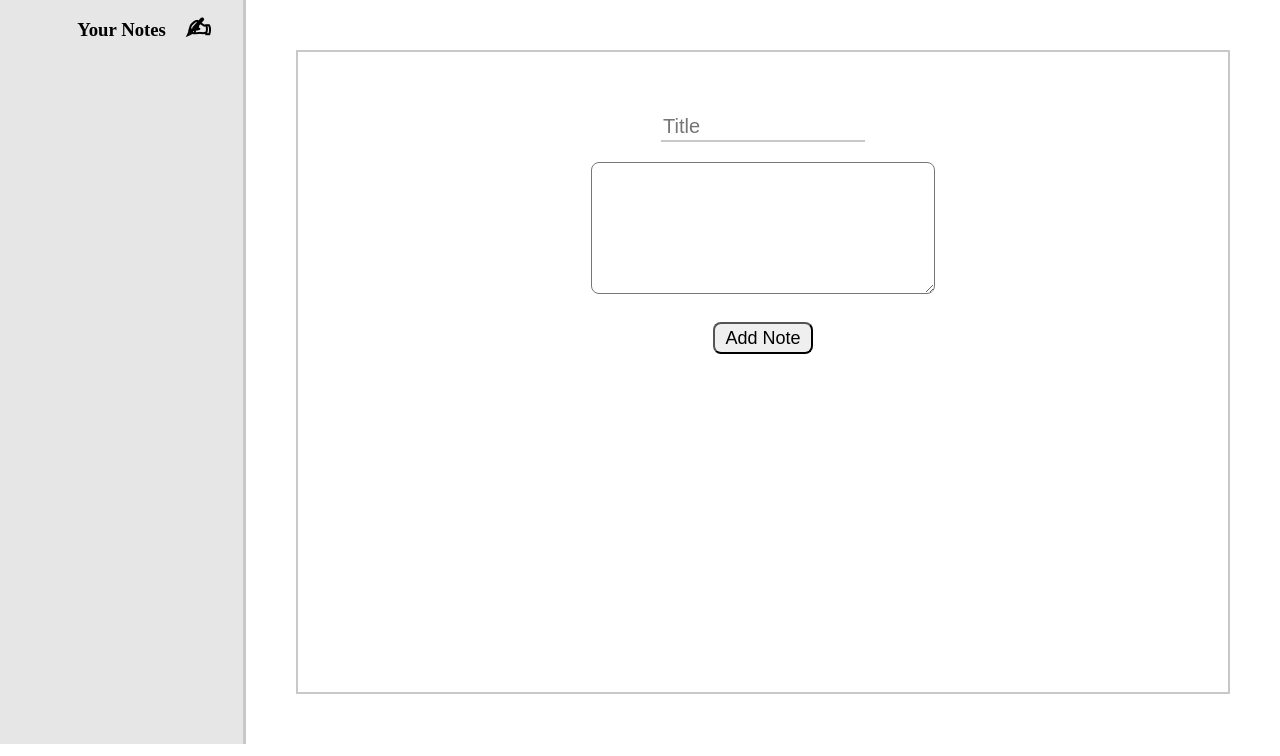
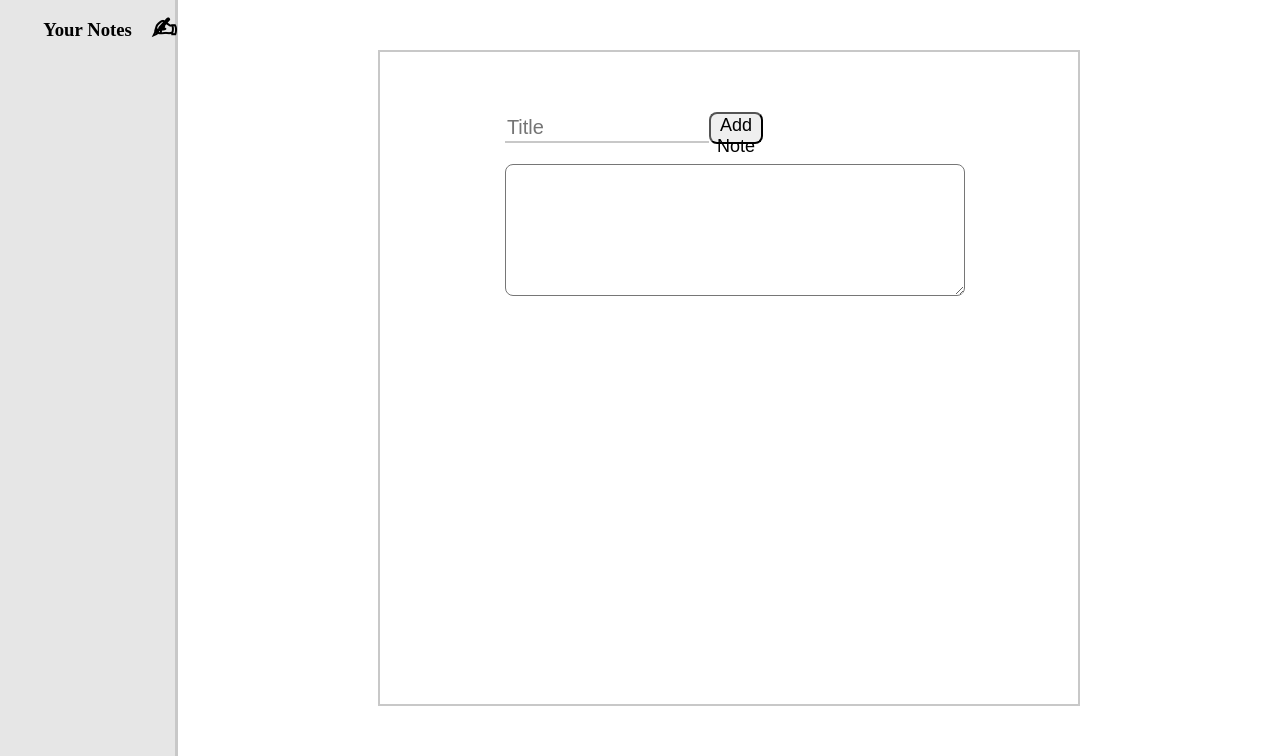
Before and after one commit to Bpost129/flashnote, a Flask app: page /notes in a window 1280 px wide. Shown: the part 60-816 px from the top of the page. Run offline with Flask 3, Linux system fonts and the light colour scheme; the visitor is signed in with stand-in values (Sample User, id 1); data that the repository does not hold is empty; some web fonts are replaced.

Commit message:
alter layout of create note form

```diff
--- a/website/static/base.css
+++ b/website/static/base.css
@@ -41,7 +41,7 @@
   align-items: center;
   /* justify-content: center; */
   width: 100%;
-  height: 93vh;
+  height: 94.5vh;
   margin: 0;
 }
 
@@ -246,16 +246,25 @@
 .note-form {
   display: flex;
   flex-direction: column;
+  align-items: flex-start;
+  /* justify-content: center; */
+  width: 75%;
+  padding: 10px;
+}
+
+.note-form div {
+  display: flex;
   align-items: center;
-  width: 50%;
+  justify-content: space-between;
+  width: 35%;
 }
 
 .note-form label {
   font-size: 22px;
-  margin: 10px auto;
-  display: flex;
-  align-items: center;
-  justify-content: space-between;
+  /* margin: 10px auto; */
+  /* display: flex; */
+  /* align-items: center; */
+  /* justify-content: space-between; */
   /* padding-top: 5px; */
 }
 
@@ -268,9 +277,10 @@
 }
 
 .note-form textarea{
-  width: 80%;
+  width: 100%;
   height: 120px;
-  margin: 10px auto;
+  margin-top: 20px;
+  /* margin: 10px auto; */
   border-radius: 8px;
   /* border: none; */
   padding: 5px;
@@ -301,6 +311,6 @@
   /* height: 100%; */
   right: 0;
   /* position: fixed; */
-  margin: 50px;
+  margin: 50px 200px;
   padding: 50px ;
 }
--- a/website/templates/notes.html
+++ b/website/templates/notes.html
@@ -15,12 +15,14 @@
   </div>
   <div class='note-body'>
     <form class='note-form' method='POST'>
-      <label for="title-input">
-        <input type="text" name="title" id="title-input" placeholder="Title">
-      </label>
+      <div>
+        <label for="title-input">
+          <input type="text" name="title" id="title-input" placeholder="Title">
+        </label>
+        <button type='submit'>Add Note</button>
+      </div>
       <textarea name="content" id="note"></textarea>
       <br>
-      <button type='submit'>Add Note</button>
     </form>
   </div>
 </div>
```
